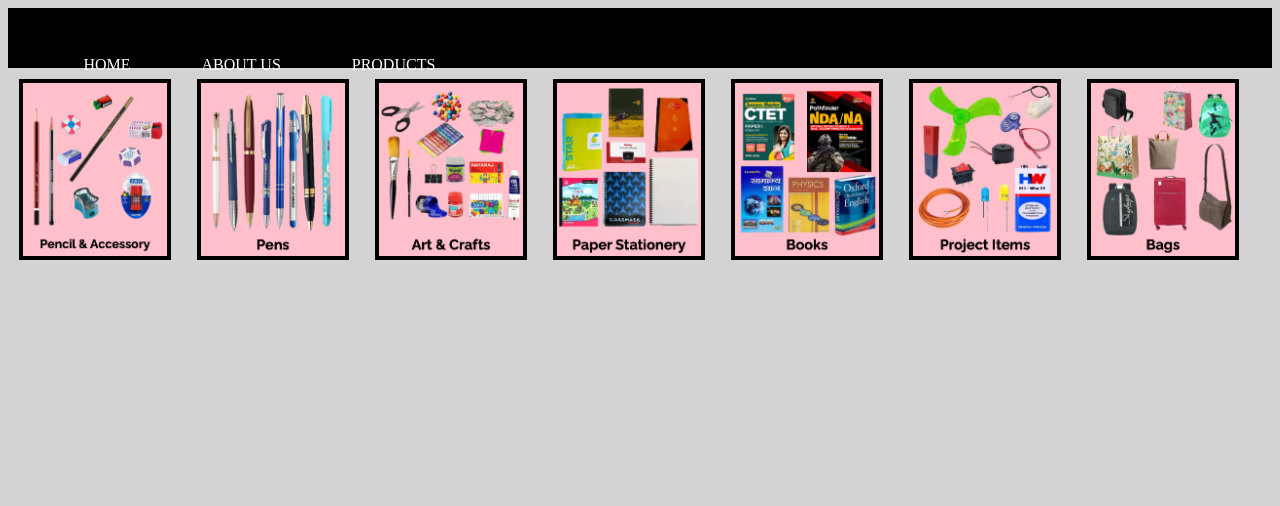
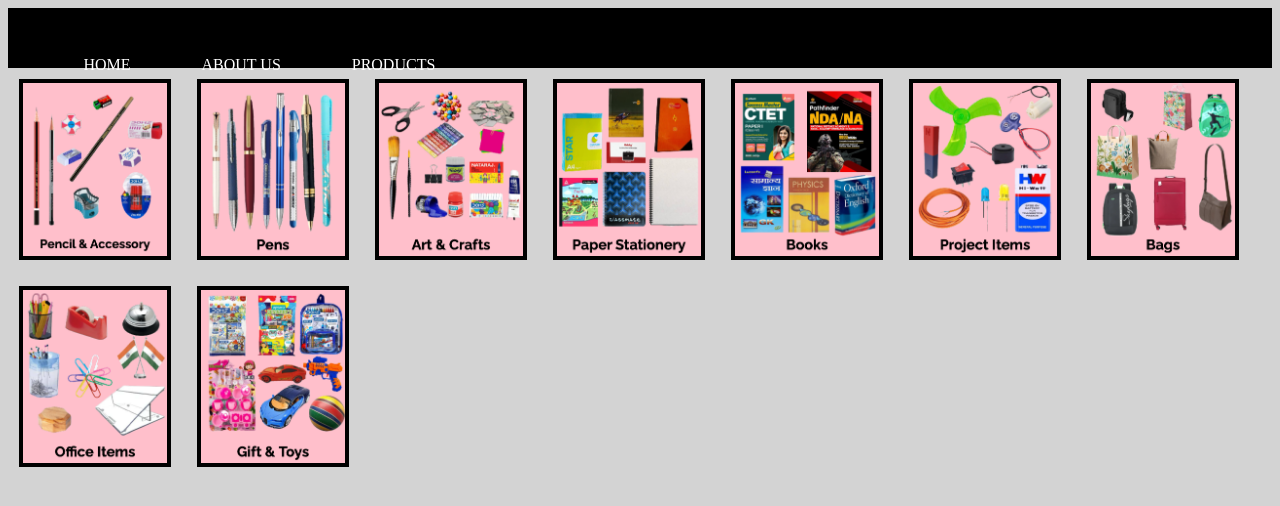
Before and after one commit to ramolapustakbhandar/home, a plain HTML site: page product.html in a window 1280 px wide. Drawn offline with Linux system fonts and the light colour scheme.

Commit message:
Add files via upload

```diff
--- a/product.html
+++ b/product.html
@@ -27,6 +27,8 @@
     <a href="#"><img src="books.png" alt="books"></a>
     <a href="#"><img src="project-items.png" alt="project-items"></a>
     <a href="#"><img src="bags.png" alt="bags"></a>
+    <a href="#"><img src="office-items.png" alt="office-items"></a>
+     <a href="#"><img src="gift-&-toys.png" alt="gift-&-toys"></a>
   </div>
 
 </body>
```
Also changed, not shown: gift-&-toys.png (added), office-items.png (added).
